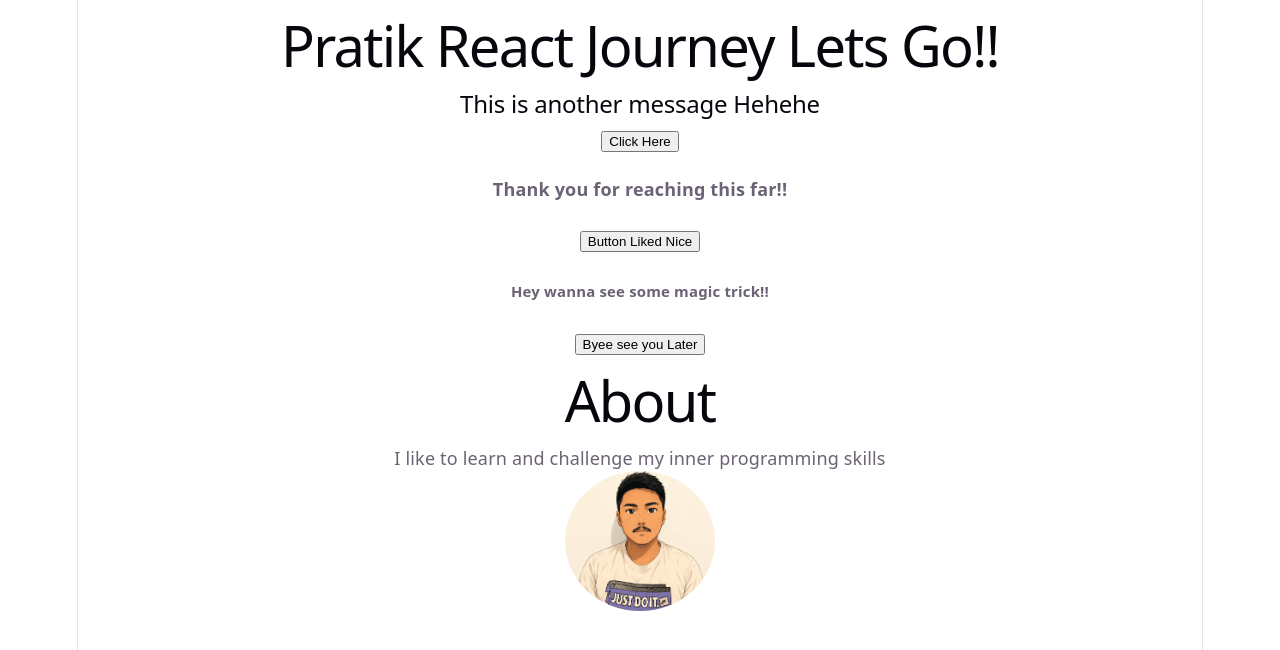
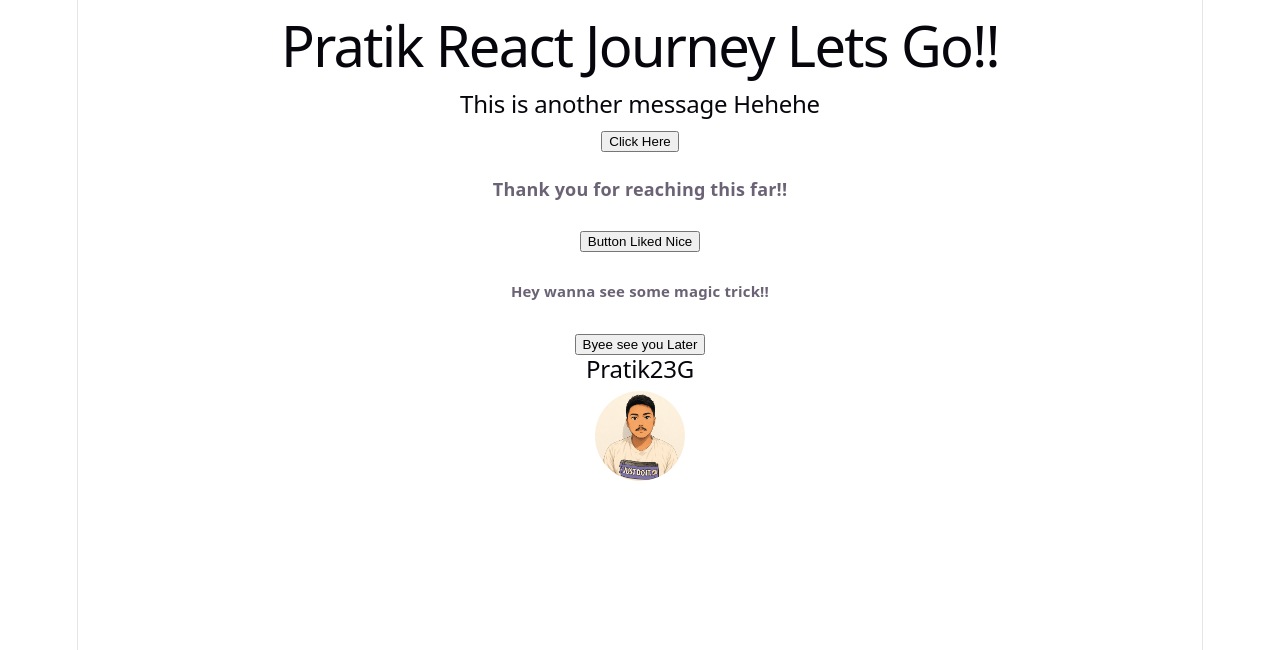
Before and after one commit to Pratik23G/typeMastery, a React (Vite) app in the folder reactDays/lesson2ModernReact/reactLesson2/: page / in a window 1280 px wide. Shown: the top 650 px of the page. Built offline with nearby package versions, Linux system fonts and the light colour scheme.

Commit message:
JSX image templates with the objcts and its implementation with JSX components in react

```diff
--- a/reactDays/lesson2ModernReact/reactLesson2/src/App.jsx
+++ b/reactDays/lesson2ModernReact/reactLesson2/src/App.jsx
@@ -6,7 +6,7 @@ import "./App.css";
 import ClickerEffect from "./components/ClickEffect";
 import HelloResponse from "./components/HelloClick";
 
-import AboutPage from "./components/JsxPageMark";
+// import AboutPage from "./components/JsxPageMark";
 function Welcome() {
   return <h2>This is another message Hehehe</h2>;
 }
@@ -15,6 +15,11 @@ function Button() {
   return <button>Click Here</button>;
 }
 
+const userName = {
+  userID: "Pratik23G",
+  imageUrl: "/PG.png",
+  imageSize: 90,
+};
 function App() {
   // const [count, setCount] = useState(0);
 
@@ -25,7 +30,18 @@ function App() {
       <Button />
       <ClickerEffect />
       <HelloResponse />
-      <AboutPage />
+      {/* <AboutPage /> */}
+      <h2>{userName.userID}</h2>
+      <img
+        className="avatar"
+        src={userName.imageUrl}
+        alt={"Photo of " + userName.userID}
+        style={{
+          width: userName.imageSize,
+          height: userName.imageSize,
+          borderRadius: userName.imageSize / 2,
+        }}
+      ></img>
     </div>
   );
 }
```
